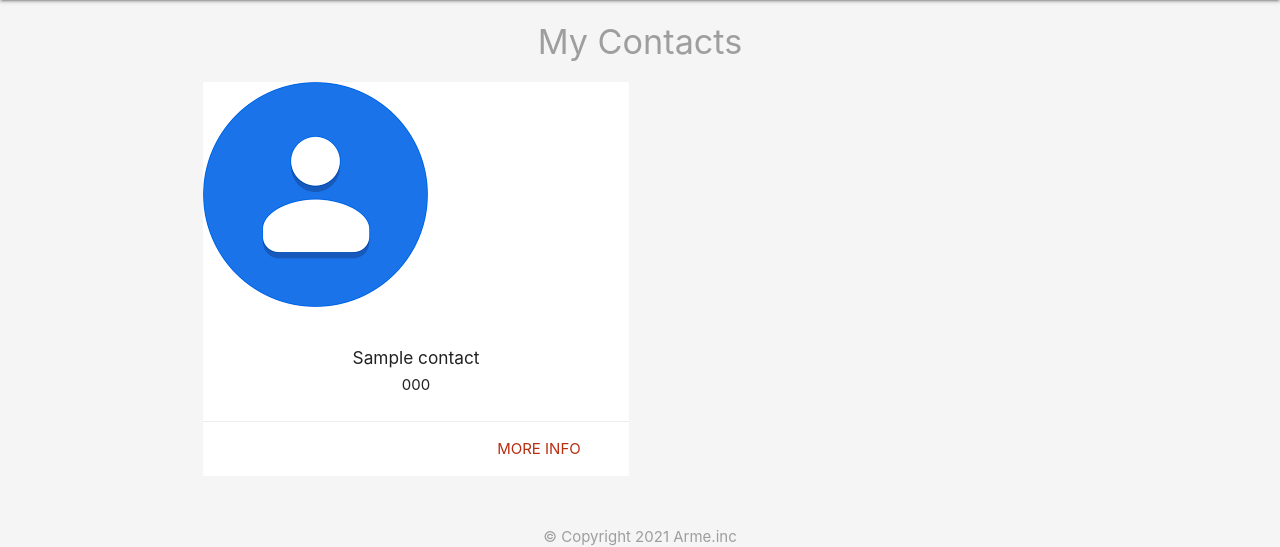
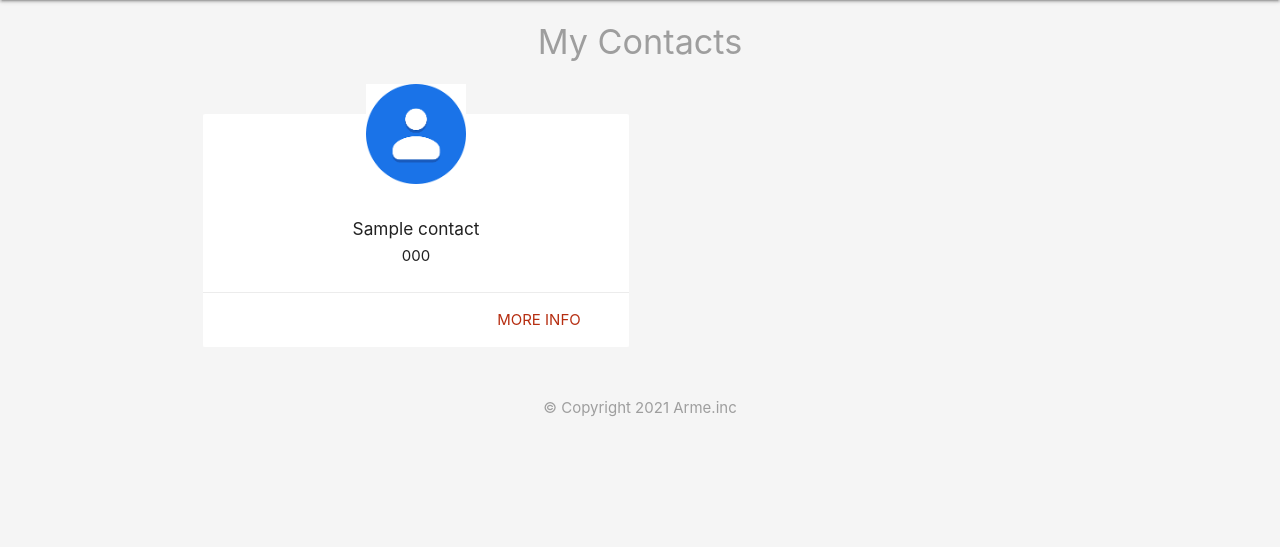
Before and after one commit to haman1/contacts, a PHP site: page /index.php in a window 1280 px wide. Shown: the part 64-611 px from the top of the page. Run offline with PHP 8.4, Linux system fonts and the light colour scheme; tables that the repository leaves empty or names only in its code hold one stand-in row (values such as "Sample post").

Commit message:
header template

```diff
--- a/templates/header.php
+++ b/templates/header.php
@@ -9,14 +9,22 @@
   	.brand-text{
   		color: #B62E11 !important;
   	}
+
+    .contact{
+      width: 100px;
+      margin: 40px auto -30px;
+      display: block;
+      position: relative;
+      top: -30px;
+    }
   </style>
 </head>
 <body class="grey lighten-4">
 	<nav>
     <div class="container">
-      <a href="#" class="brand-logo brand-text">Contacts Manager</a>
+      <a href="index.php" class="brand-logo brand-text">Contacts Manager</a>
       <ul id="nav-mobile" class="right hide-on-small-and-down">
-        <li><a href="#" class="btn brand z-depth-0">Add a Contact</a></li>
+        <li><a href="add.php" class="btn brand z-depth-0">Add a Contact</a></li>
       </ul>
     </div>
   </nav>
```
